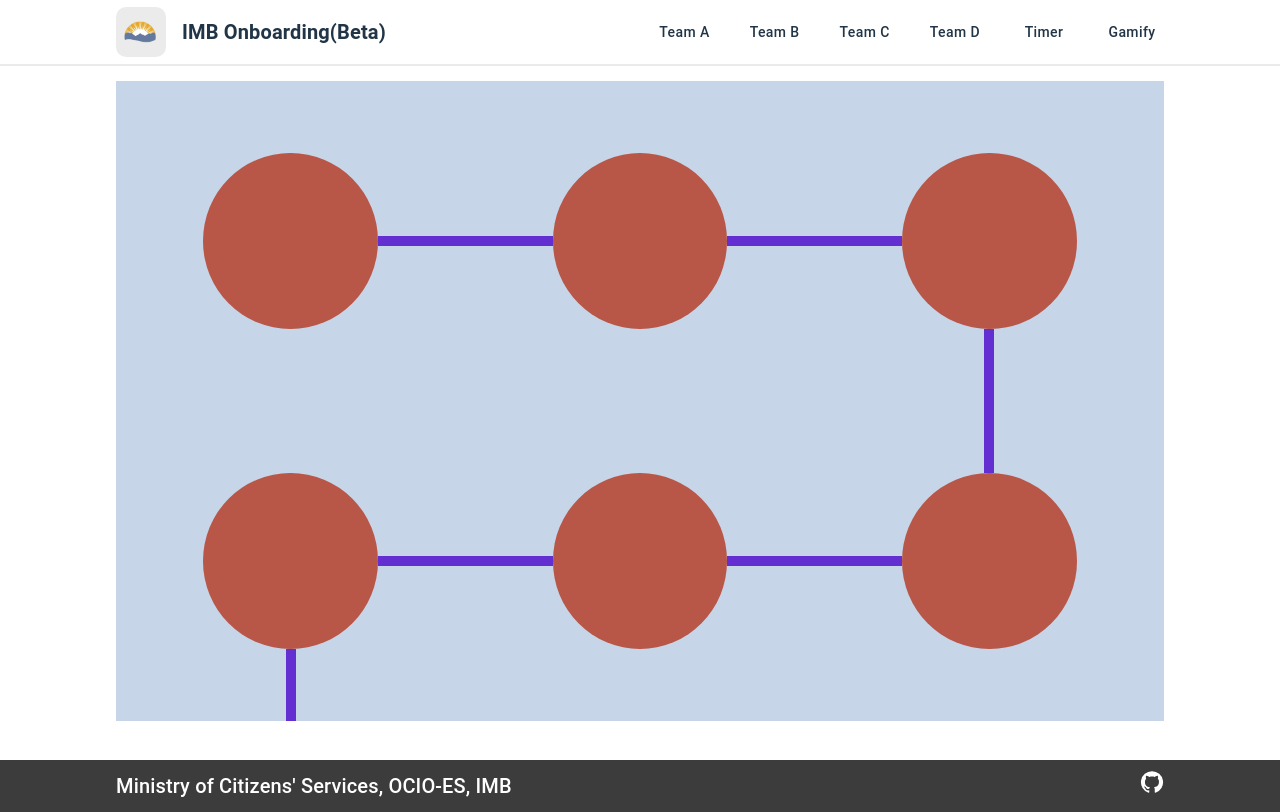
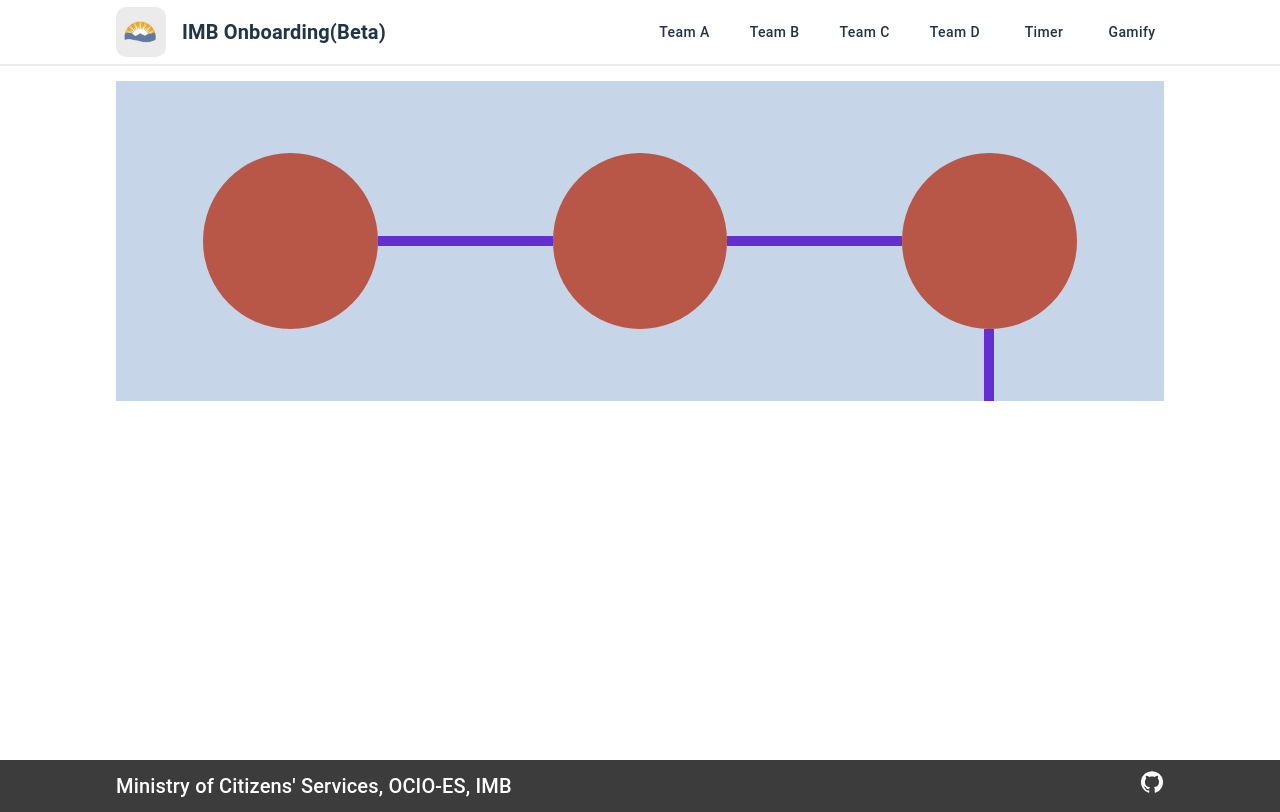
Before and after one commit to bcgov/citz-imb-build-with-us-1, a React (Vite) app in the folder frontend/: page /gamify in a window 1280 px wide. Built offline with nearby package versions, Linux system fonts and the light colour scheme.

Commit message:
Added on click, not working

```diff
--- a/frontend/src/Pages/Gamify.jsx
+++ b/frontend/src/Pages/Gamify.jsx
@@ -1,36 +1,105 @@
-import React from 'react';
+import React, { useState } from 'react';
 import '../Styles/gamify.css';
 import { Grid, Box, Stack } from '@mui/material';
 import PageLayout from '../Layout/PageLayout';
 
-const Row = ({props}) => {
+const tilesArray = [
+  {
+    top: {
+      visible: false,
+      transitioned: false
+    },
+    right: {
+      visible: true,
+      transitioned: false
+    },
+    bottom: {
+      visible: false,
+      transitioned: false
+    },
+    left: {
+      visible: false,
+      transitioned: false
+    }
+  },
+  {
+    top: {
+      visible: false,
+      transitioned: false
+    },
+    right: {
+      visible: true,
+      transitioned: false
+    },
+    bottom: {
+      visible: false,
+      transitioned: false
+    },
+    left: {
+      visible: true,
+      transitioned: false
+    }
+  },
+  {
+    top: {
+      visible: false,
+      transitioned: false
+    },
+    right: {
+      visible: false,
+      transitioned: false
+    },
+    bottom: {
+      visible: true,
+      transitioned: false
+    },
+    left: {
+      visible: true,
+      transitioned: false
+    }
+  }
+];
+
+const Gamify = () => {
+
+  const [tiles, setTiles] = useState(tilesArray);
+
+  const onTaskClick = (e) => {
+    const tempTiles = tiles;
+    tempTiles[0].right.transitioned = true;
+    tempTiles[1].left.transitioned = true;
+    setTiles(tempTiles);
+    console.log(tempTiles);
+  }
+
+  const Row = () => {
     return (
       <Grid container sx={{ height: '20em' }}>
         <Grid item xs={4}>
-        <Tile topLine={props.tile1.top || false} rightLine={props.tile1.right || false} bottomLine={props.tile1.bottom || false} leftLine={props.tile1.left || false}></Tile>
+          <Tile topLine={tiles[0].top.visible || false} rightLine={tiles[0].right.visible || false} bottomLine={tiles[0].bottom.visible || false} leftLine={tiles[0].left.visible || false} rightLineTransitioned={tiles[0].right.transitioned}></Tile>
         </Grid>
         <Grid item xs={4}>
-        <Tile topLine={props.tile2.top || false} rightLine={props.tile2.right || false} bottomLine={props.tile2.bottom || false} leftLine={props.tile2.left || false}></Tile>
+          <Tile topLine={tiles[1].top.visible || false} rightLine={tiles[1].right.visible || false} bottomLine={tiles[1].bottom.visible || false} leftLine={tiles[1].left.visible || false} leftLineTransitioned={tiles[1].left.transitioned}></Tile>
         </Grid>
         <Grid item xs={4}>
-        <Tile topLine={props.tile3.top || false} rightLine={props.tile3.right || false} bottomLine={props.tile3.bottom || false} leftLine={props.tile3.left || false}></Tile>
+          <Tile topLine={tiles[2].top.visible || false} rightLine={tiles[2].right.visible || false} bottomLine={tiles[2].bottom.visible || false} leftLine={tiles[2].left.visible || false}></Tile>
         </Grid>
       </Grid>
     );
   }
 
-const Tile = ({ topLine, rightLine, bottomLine, leftLine }) => {
+  const Tile = ({ topLine, rightLine, bottomLine, leftLine, topLineTransitioned, rightLineTransitioned, bottomLineTransitioned, leftLineTransitioned }) => {
     return (
-    <Grid container sx={{ width: '100%', height: '100%' }}>
+      <Grid container sx={{ width: '100%', height: '100%' }} onClick={onTaskClick}>
         <Grid item xs={3} sx={{ background: '#c7d5e8', display: 'flex', alignItems: 'center' }}>
           {/*Left*/}
-        {leftLine && (<Box className="horizontalLine"></Box>)}
+          {leftLine && (<Box className="horizontalLine" sx={{ background: leftLineTransitioned ? '#45ba9c' : '#632fd0' }}></Box>)}
         </Grid>
         <Grid item xs={6}>
           <Stack sx={{ height: '100%', width: '100%' }}>
             <Box sx={{ height: '22.5%', background: '#c7d5e8', display: 'flex', justifyContent: 'center' }}>
               {/*Top*/}
-            {topLine && (<Box className="verticalLine"></Box>)}
+              {topLine && (<Box className="verticalLine" sx={{ background: topLineTransitioned ? '#45ba9c' : '#632fd0' }}></Box>)}
             </Box>
             <Box sx={{ height: '55%', background: '#c7d5e8' }}>
               {/*Center*/}
@@ -38,35 +107,22 @@ const Tile = ({ topLine, rightLine, bottomLine, leftLine }) => {
             </Box>
             <Box sx={{ height: '22.5%', background: '#c7d5e8', display: 'flex', justifyContent: 'center' }}>
               {/*Bottom*/}
-            {bottomLine && (<Box className="verticalLine"></Box>)}
+              {bottomLine && (<Box className="verticalLine" sx={{ background: bottomLineTransitioned ? '#45ba9c' : '#632fd0' }}></Box>)}
             </Box>
           </Stack>
         </Grid>
         <Grid item xs={3} sx={{ background: '#c7d5e8', display: 'flex', alignItems: 'center' }}>
           {/*Right*/}
-        {rightLine && (<Box className="horizontalLine"></Box>)}
+          {rightLine && (<Box className="horizontalLine" sx={{ background: rightLineTransitioned ? '#45ba9c' : '#632fd0' }}></Box>)}
         </Grid>
       </Grid>
     );
   }
 
-const Gamify = () => {
   return (
     <PageLayout>
       <Box sx={{ marginTop: '15px', marginBottom: '15px', width: '100%', height: '100%' }}>
-        <Row
-        props={{
-          tile1: { top: false, right: true, bottom: false, left: false },
-          tile2: { top: false, right: true, bottom: false, left: true },
-          tile3: { top: false, right: false, bottom: true, left: true }
-        }}></Row>
-
-        <Row
-        props={{
-          tile1: { top: false, right: true, bottom: true, left: false },
-          tile2: { top: false, right: true, bottom: false, left: true },
-          tile3: { top: true, right: false, bottom: false, left: true }
-        }}></Row>
+        <Row ></Row>
       </Box>
     </PageLayout>
   );
--- a/frontend/src/Styles/gamify.css
+++ b/frontend/src/Styles/gamify.css
@@ -5,11 +5,9 @@
 .horizontalLine {
   width: 100%;
   height: 10px;
-  background: #632fd0;
 }
 
 .verticalLine {
   width: 10px;
   height: 100%;
-  background: #632fd0;
 }
```
Also changed, not shown: frontend/src/docs/gamification.PNG (added). Lines whose indentation alone changed are shown as unchanged.
